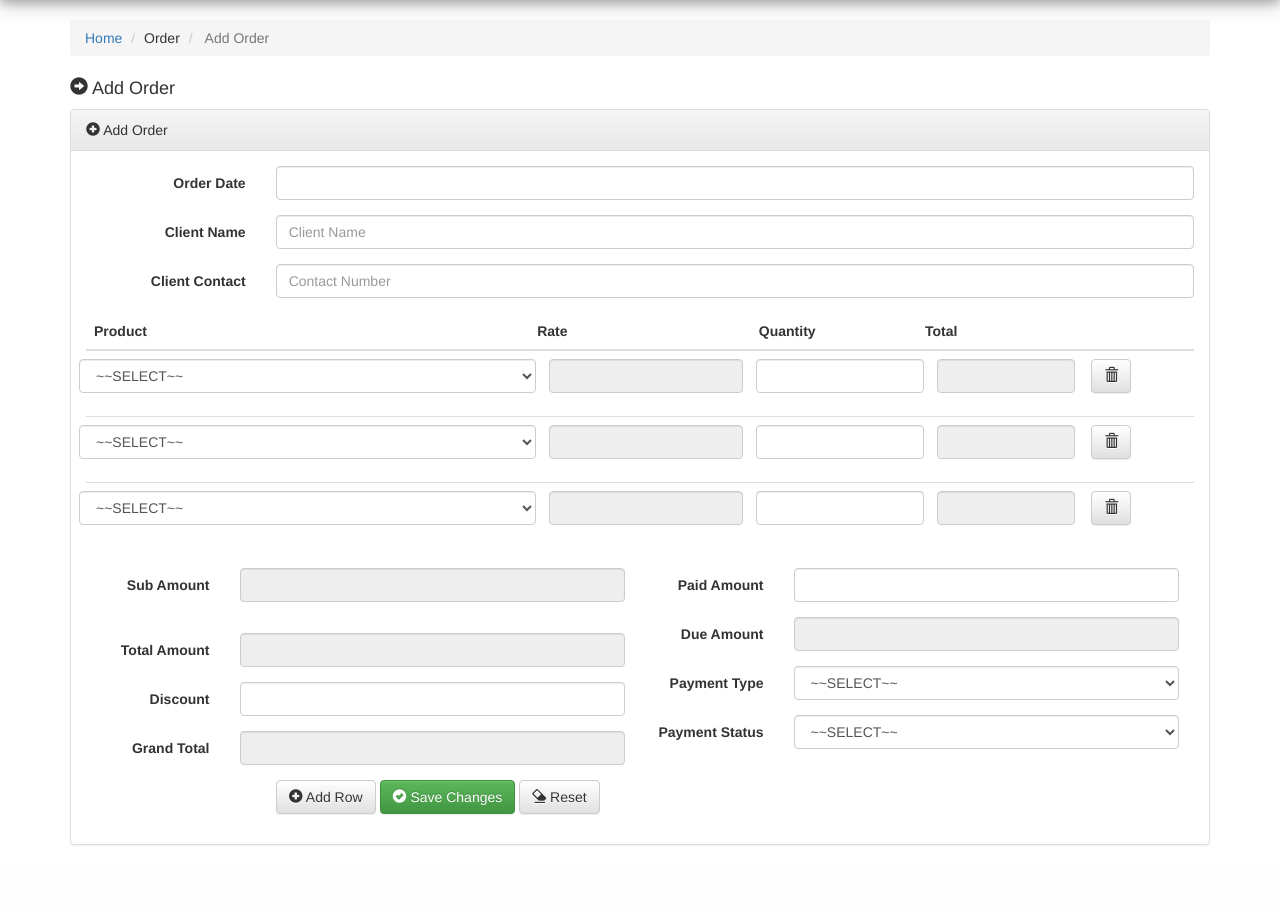
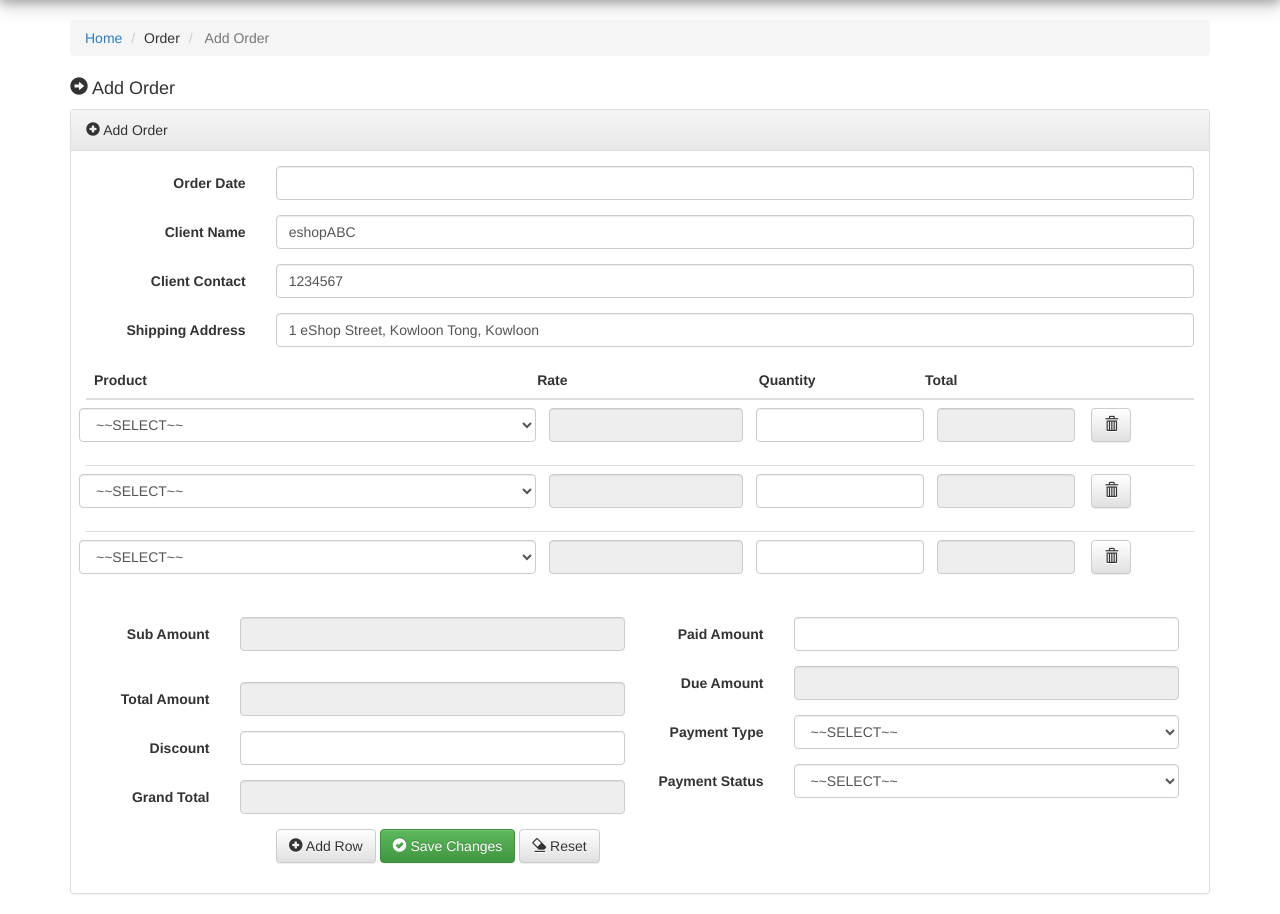
Before and after one commit to gabmak/302CEM-Project, a PHP site: page /orders.php?o=add in a window 1280 px wide. Shown: the part 51-965 px from the top of the page. Before the commit the page ends 896 px from the top, so only its background shows below. Run offline with PHP 8.4, Linux system fonts and the light colour scheme; the visitor is signed in with stand-in values (Sample User, id 1); data that the repository does not hold is empty; some libraries are stand-ins or nearby versions.

Commit message:
DONE!!!!

```diff
--- a/custom/js/order.js
+++ b/custom/js/order.js
@@ -361,8 +361,8 @@ function printOrder(orderId = null) {
         mywindow.document.close(); // necessary for IE >= 10
         mywindow.focus(); // necessary for IE >= 10
 
-        mywindow.print();
-        mywindow.close();
+//      mywindow.print();
+//        mywindow.close();
 
 			}// /success function
 		}); // /ajax function to fetch the printable order
@@ -889,7 +889,7 @@ function sendToLogistic(orderId = null) {
 				let dataStr = JSON.stringify(response);
     let dataUri = 'data:application/json;charset=utf-8,'+ encodeURIComponent(dataStr);
 
-    let exportFileDefaultName = 'data.json';
+    let exportFileDefaultName = 'order_to_slogistic.json';
 
     let linkElement = document.createElement('a');
     linkElement.setAttribute('href', dataUri);
--- a/orders.php
+++ b/orders.php
@@ -72,13 +72,19 @@ if($_GET['o'] == 'add') {
 			  <div class="form-group">
 			    <label for="clientName" class="col-sm-2 control-label">Client Name</label>
 			    <div class="col-sm-10">
-			      <input type="text" class="form-control" id="clientName" name="clientName" placeholder="Client Name" autocomplete="off" />
+			      <input type="text" class="form-control" id="clientName" name="clientName" placeholder="Client Name" autocomplete="off" value="eshopABC" />
 			    </div>
 			  </div> <!--/form-group-->
 			  <div class="form-group">
 			    <label for="clientContact" class="col-sm-2 control-label">Client Contact</label>
 			    <div class="col-sm-10">
-			      <input type="text" class="form-control" id="clientContact" name="clientContact" placeholder="Contact Number" autocomplete="off" />
+			      <input type="text" class="form-control" id="clientContact" name="clientContact" placeholder="Contact Number" autocomplete="off" value="1234567" />
+			    </div>
+			  </div> <!--/form-group-->
+			<div class="form-group">
+			    <label for="clientAddress" class="col-sm-2 control-label">Shipping Address</label>
+			    <div class="col-sm-10">
+			      <input type="text" class="form-control" id="clientAddress" name="clientAddress" placeholder="Shipping Address" autocomplete="off" value="1 eShop Street, Kowloon Tong, Kowloon" />
 			    </div>
 			  </div> <!--/form-group-->
 
@@ -258,7 +264,7 @@ if($_GET['o'] == 'add') {
 
   			<?php $orderId = $_GET['i'];
 
-  			$sql = "SELECT orders.order_id, orders.order_date, orders.client_name, orders.client_contact, orders.sub_total, orders.vat, orders.total_amount, orders.discount, orders.grand_total, orders.paid, orders.due, orders.payment_type, orders.payment_status FROM orders
+  			$sql = "SELECT orders.order_id, orders.order_date, orders.client_name, orders.client_contact, orders.sub_total, orders.vat, orders.total_amount, orders.discount, orders.grand_total, orders.paid, orders.due, orders.payment_type, orders.payment_status, shipping_address FROM orders
 					WHERE orders.order_id = {$orderId}";
 
 				$result = $connect->query($sql);
@@ -281,6 +287,12 @@ if($_GET['o'] == 'add') {
 			    <label for="clientContact" class="col-sm-2 control-label">Client Contact</label>
 			    <div class="col-sm-10">
 			      <input type="text" class="form-control" id="clientContact" name="clientContact" placeholder="Contact Number" autocomplete="off" value="<?php echo $data[3] ?>" />
+			    </div>
+			  </div> <!--/form-group-->
+			<div class="form-group">
+			    <label for="clientAddress" class="col-sm-2 control-label">Shipping Address</label>
+			    <div class="col-sm-10">
+			      <input type="text" class="form-control" id="clientAddress" name="clientAddress" placeholder="Shipping Address" autocomplete="off" value="<?php echo $data[13] ?>" />
 			    </div>
 			  </div> <!--/form-group-->
 
--- a/php_action/createOrder.php
+++ b/php_action/createOrder.php
@@ -18,9 +18,10 @@ if($_POST) {
   $dueValue 						= $_POST['dueValue'];
   $paymentType 					= $_POST['paymentType'];
   $paymentStatus 				= $_POST['paymentStatus'];
+  $clientAddress				= $_POST['clientAddress'];
 
 
-	$sql = "INSERT INTO orders (order_date, client_name, client_contact, sub_total, total_amount, discount, grand_total, paid, due, payment_type, payment_status, order_status) VALUES ('$orderDate', '$clientName', '$clientContact', '$subTotalValue',  '$totalAmountValue', '$discount', '$grandTotalValue', '$paid', '$dueValue', $paymentType, $paymentStatus, 1)";
+	$sql = "INSERT INTO orders (order_date, client_name, client_contact, sub_total, total_amount, discount, grand_total, paid, due, payment_type, payment_status, order_status, shipping_address) VALUES ('$orderDate', '$clientName', '$clientContact', '$subTotalValue',  '$totalAmountValue', '$discount', '$grandTotalValue', '$paid', '$dueValue', $paymentType, $paymentStatus, 1, '$clientAddress')";
 
 
 	$order_id;
--- a/php_action/editOrder.php
+++ b/php_action/editOrder.php
@@ -19,9 +19,10 @@ if($_POST) {
   $dueValue 						= $_POST['dueValue'];
   $paymentType 					= $_POST['paymentType'];
   $paymentStatus 				= $_POST['paymentStatus'];
+  $clientAddress				= $_POST['clientAddress'];
 
 
-	$sql = "UPDATE orders SET order_date = '$orderDate', client_name = '$clientName', client_contact = '$clientContact', sub_total = '$subTotalValue', vat = '$vatValue', total_amount = '$totalAmountValue', discount = '$discount', grand_total = '$grandTotalValue', paid = '$paid', due = '$dueValue', payment_type = '$paymentType', payment_status = '$paymentStatus', order_status = 1 WHERE order_id = {$orderId}";
+	$sql = "UPDATE orders SET order_date = '$orderDate', client_name = '$clientName', client_contact = '$clientContact', sub_total = '$subTotalValue', vat = '$vatValue', total_amount = '$totalAmountValue', discount = '$discount', grand_total = '$grandTotalValue', paid = '$paid', due = '$dueValue', payment_type = '$paymentType', payment_status = '$paymentStatus', shipping_address='$clientAddress', order_status = 1 WHERE order_id = {$orderId}";
 	$connect->query($sql);
 
 	$readyToUpdateOrderItem = false;
--- a/php_action/fetchOrder.php
+++ b/php_action/fetchOrder.php
@@ -56,7 +56,7 @@ if($result->num_rows > 0) {
 
 	    <li><a type="button" onclick="printOrder('.$orderId.')"> <i class="glyphicon glyphicon-print"></i> Print </a></li>
 
-		<li><a type="button" onclick="sendToLogistic('.$orderId.')"> <i class="glyphicon glyphicon-ok"></i> Tetting </a></li>
+		<li><a type="button" onclick="sendToLogistic('.$orderId.')"> <i class="glyphicon glyphicon-ok"></i> Export for logistic </a></li>
 
 	    <li><a type="button" data-toggle="modal" data-target="#removeOrderModal" id="removeOrderModalBtn" onclick="removeOrder('.$orderId.')"> <i class="glyphicon glyphicon-trash"></i> Remove</a></li>
 	  </ul>
--- a/php_action/printOrder.php
+++ b/php_action/printOrder.php
@@ -81,10 +81,7 @@ $orderItemResult = $connect->query($orderItemSql);
 			<th>'.$subTotal.'</th>
 		</tr>
 
-		<tr>
-			<th>VAT (13%)</th>
-			<th>'.$vat.'</th>
-		</tr>
+
 
 		<tr>
 			<th>Total Amount</th>
```
Also changed, not shown: php_action/fetchOrderDataForLogistic.php (+7 -4 lines).
